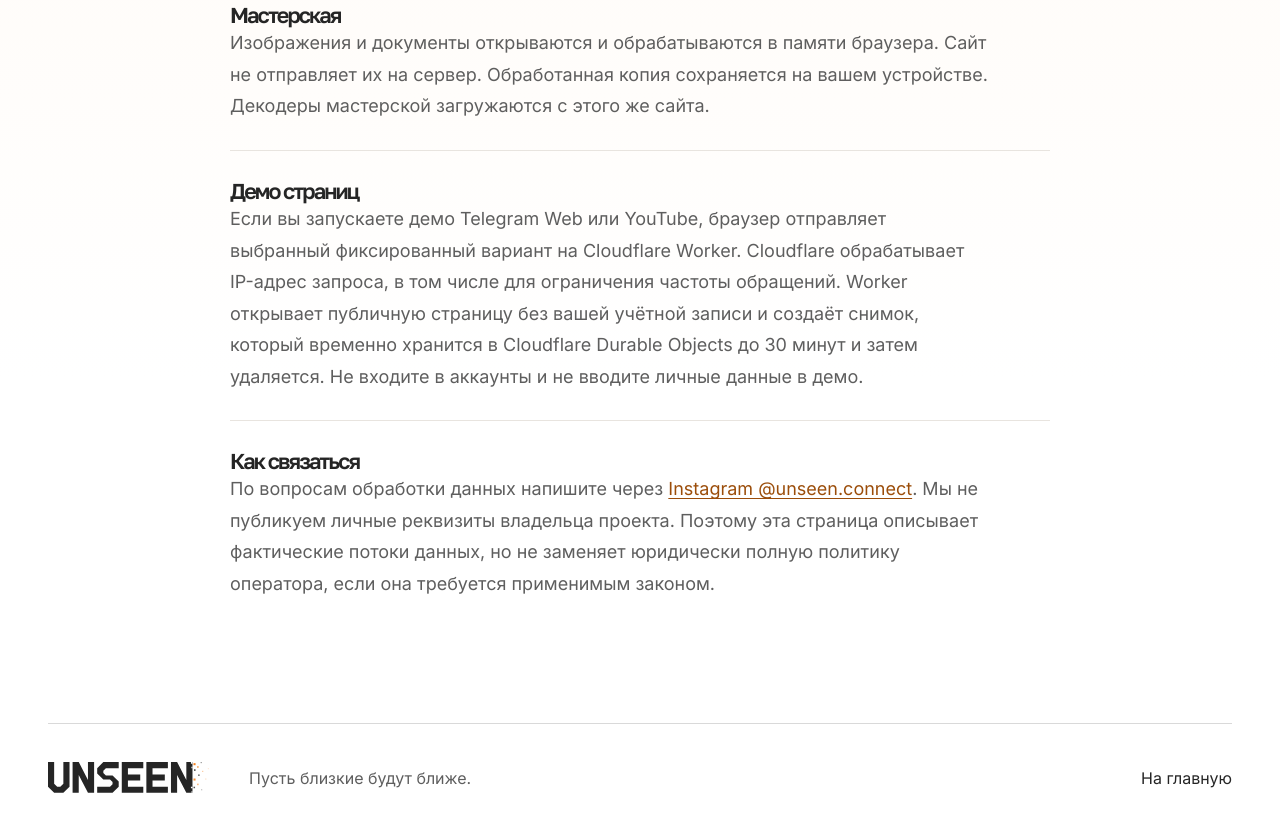
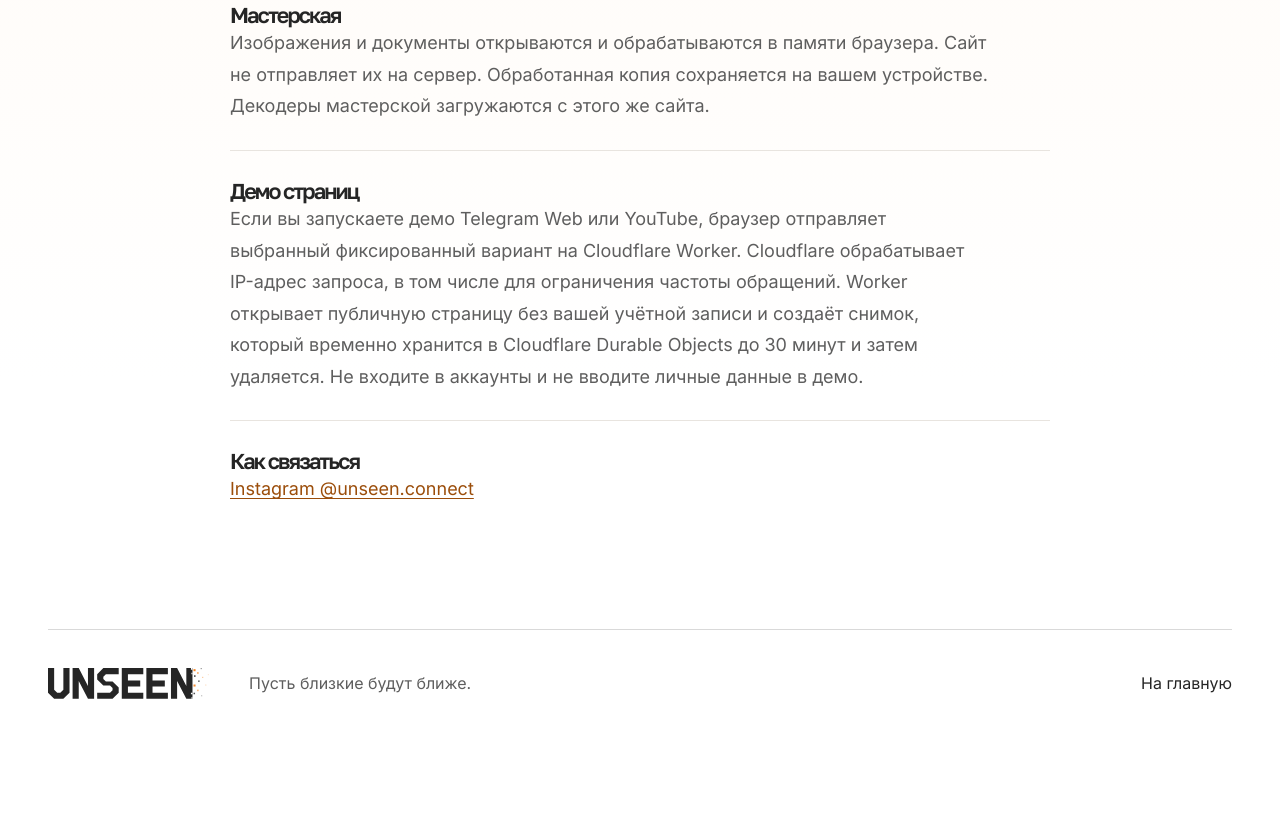
Before and after one commit to unseen-app/unseen-app.github.io, a plain HTML site: page privacy.html in a window 1280 px wide. Shown: the part 1317-2149 px from the top of the page. After the commit the page ends 2063 px from the top, so only its background shows below. Drawn offline with Linux system fonts and the light colour scheme.

Commit message:
Simplify privacy page contact details

```diff
--- a/privacy.html
+++ b/privacy.html
@@ -37,7 +37,7 @@
     </section>
 
     <section><h2>Как связаться</h2>
-      <p>По вопросам обработки данных напишите через <a href="https://www.instagram.com/unseen.connect/" rel="noreferrer">Instagram @unseen.connect</a>. Мы не публикуем личные реквизиты владельца проекта. Поэтому эта страница описывает фактические потоки данных, но не заменяет юридически полную политику оператора, если она требуется применимым законом.</p>
+      <p><a href="https://www.instagram.com/unseen.connect/" rel="noreferrer">Instagram @unseen.connect</a></p>
     </section>
   </main>
   <footer class="footer wrap"><div><a href="index.html" aria-label="Unseen — на главную"><img src="wordmark.svg" width="166" height="40" alt="Unseen"></a><p>Пусть близкие будут ближе.</p></div><a href="index.html">На главную</a></footer>
```
